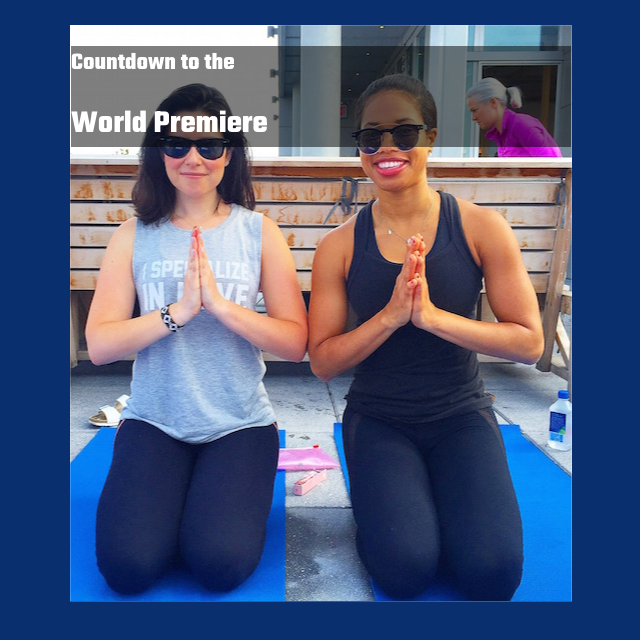
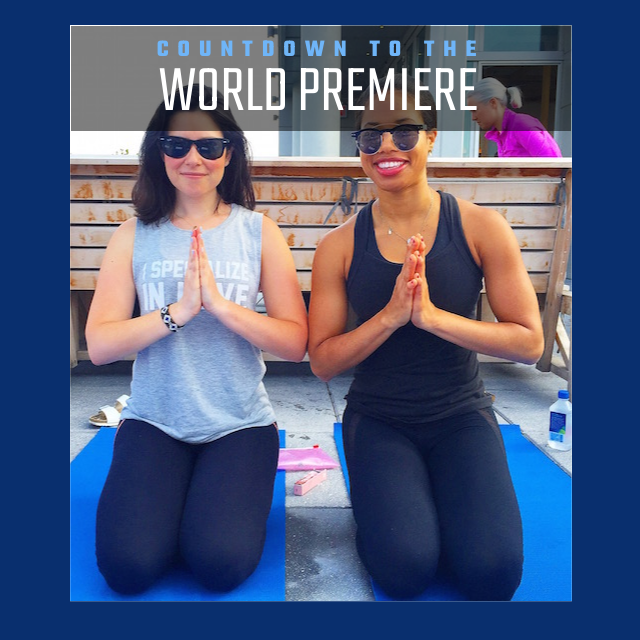
Before and after one commit to melissawimberly/eventCountdown, a plain HTML site: page index.html in a window 1280 px wide. Shown: the whole page, without its empty margins (319-959 px from the left). Drawn offline with Linux system fonts and the light colour scheme.

Commit message:
Style the text

```diff
--- a/my_countdown.css
+++ b/my_countdown.css
@@ -17,6 +17,29 @@ body { margin: 0; padding: 0; background-color: #092f6e; color: #fff; }
 
 #world-premiere .heading {
 	background-color: rgba(0,0,0,.5);
-	padding: 15px 0px, 2px, 0;
+	padding: 15px 0px 2px 0px;
 	margin: 0px 0px 30px 0px;
 }
+
+#world-premiere h1 {
+	font-size: 4.2em;
+	color: #fff;
+	text-transform: uppercase;
+	font-weight: 300;
+	line-height: 70px;
+	margin: 0px 0px 0px -5px;
+	padding: 0;
+	text-align: center;
+}
+
+#world-premiere h2 {
+	font-size: 1.5em;
+	color: #6fb5f8;
+	text-transform: uppercase;
+	font-weight: 700;
+	line-height: 18px;
+	margin: 0;
+	padding: 0px;
+	text-align: center;
+	letter-spacing: 9px;
+}
```
